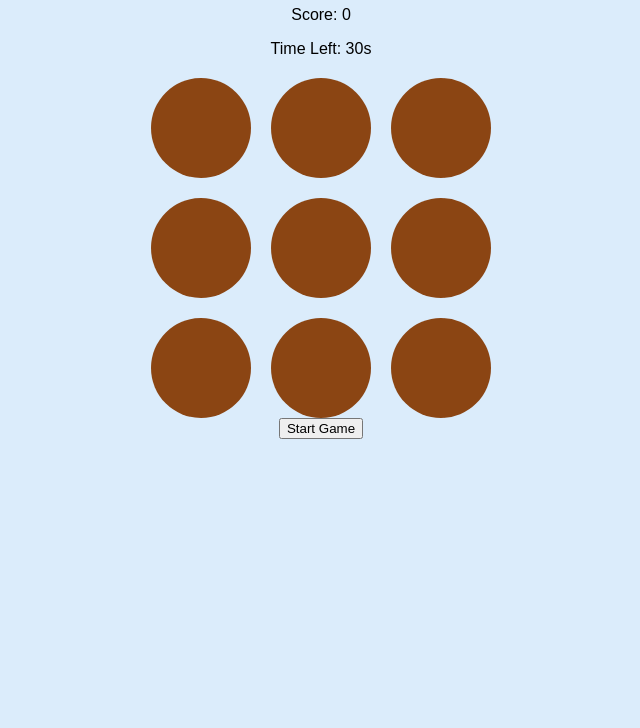
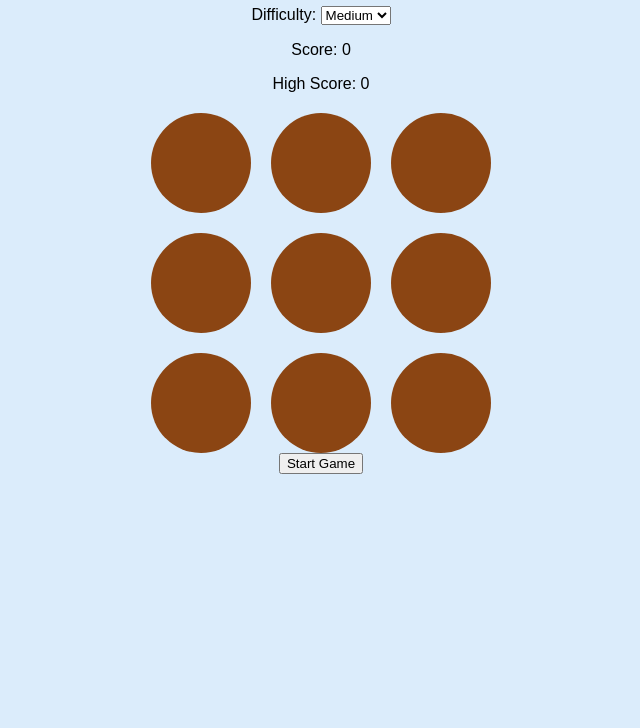
Before and after one commit to DARKLEP7ON/Whack-a-mole-game, a plain HTML site: page index.html in a window 1280 px wide. Shown: the part 72-800 px from the top of the page, without its empty margins (319-959 px from the left). Drawn offline with Linux system fonts and the light colour scheme.

Commit message:
Update index.html

```diff
--- a/index.html
+++ b/index.html
@@ -1,15 +1,28 @@
 <!DOCTYPE html>
 <html lang="en">
+
 <head>
   <meta charset="UTF-8" />
-  <meta name="viewport" content="width=device-width, initial-scale=1.0"/>
+  <meta name="viewport" content="width=device-width, initial-scale=1.0" />
   <title>Whack-a-Mole</title>
   <link rel="stylesheet" href="style.css" />
 </head>
+
 <body>
   <h1>Whack-a-Mole!</h1>
+  <div class="game-controls">
+    <label for="difficulty">Difficulty:</label>
+    <select id="difficulty">
+      <option value="1000">Easy</option>
+      <option value="700" selected>Medium</option>
+      <option value="400">Hard</option>
+    </select>
+  </div>
   <p>Score: <span id="score">0</span></p>
-  <p>Time Left: <span id="time-left">30</span>s</p>
+  <p>High Score: <span id="high-score">0</span></p>
+  <div class="progress">
+    <div class="progress-bar" id="progress-bar"></div>
+  </div>
   <div class="game-grid">
     <div class="hole" id="hole1"><div class="mole"></div></div>
     <div class="hole" id="hole2"><div class="mole"></div></div>
@@ -24,4 +37,5 @@
   <button id="start-button">Start Game</button>
   <script src="script.js"></script>
 </body>
+
 </html>
```
